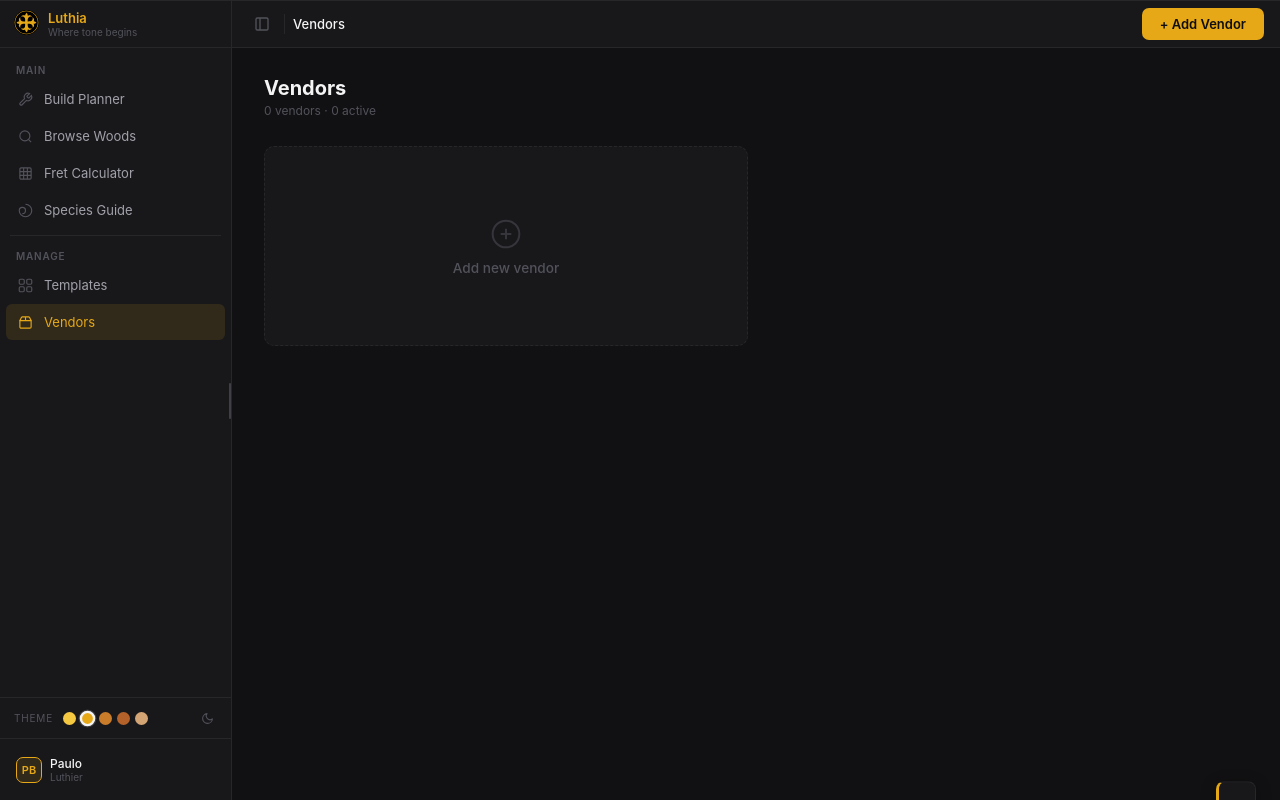
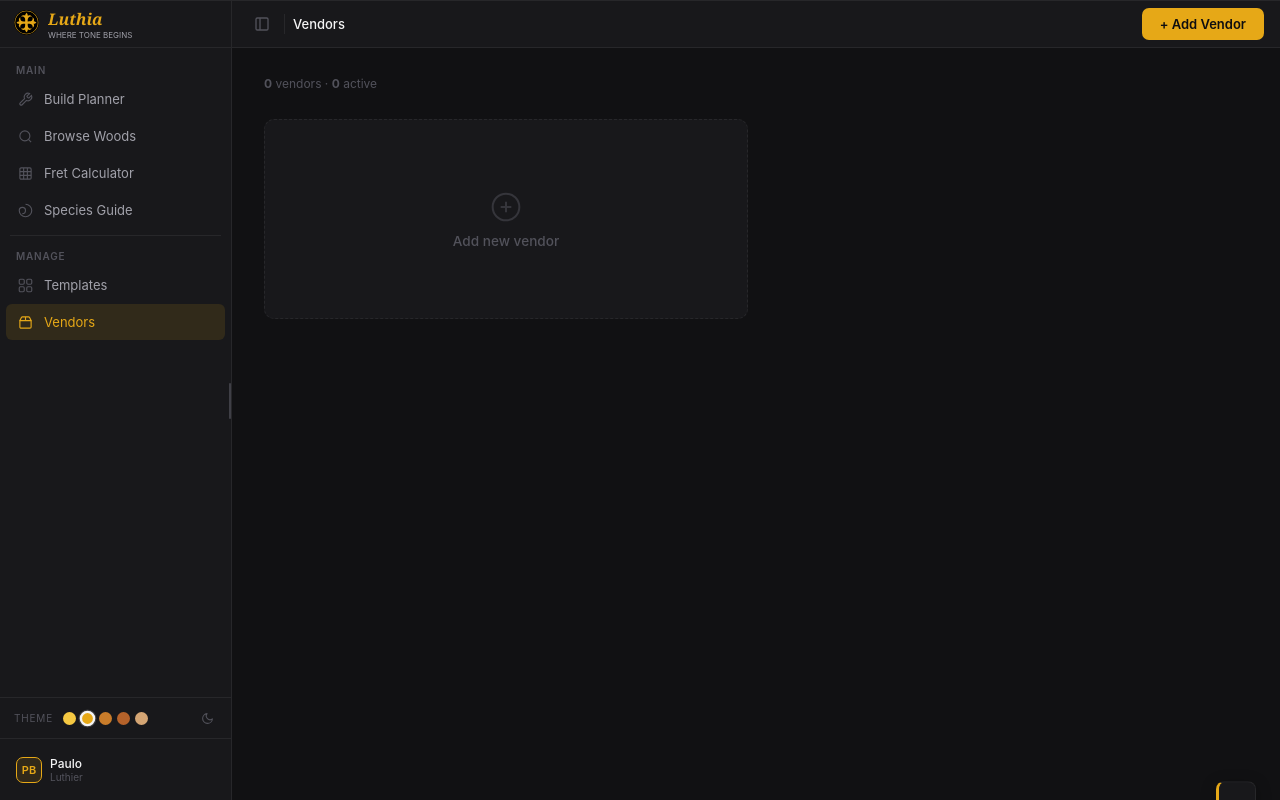
Before and after one commit to PawMarques/Luthia-App, a Flask app: page /vendors in a window 1280 px wide. Run offline with Flask 3, Linux system fonts and the light colour scheme.

Commit message:
some clean up prepping for css refactor, documentation and sysarch updates

```diff
--- a/luthia-app/static/luthia-dark.css
+++ b/luthia-app/static/luthia-dark.css
@@ -488,8 +488,8 @@ tr.detail-expand-row td.detail-expand-cell {
   white-space: nowrap;
   transition: opacity var(--sidebar-transition);
 }
-.brand-name { font-size: 13px; font-weight: 600; color: var(--accent); }
-.brand-sub  { font-size: 10px; color: #52525b; }
+.brand-name { font-family: 'Cormorant', 'Georgia', serif; font-style: italic; font-size: 1rem; font-weight: 600; color: var(--accent); }
+.brand-sub  { font-size: 0.5rem; font-weight: 400; color: #A1A1AA; }
 
 [data-sidebar="collapsed"] .brand-text { opacity: 0; }
 
@@ -852,6 +852,6 @@ tr.detail-expand-row td.detail-expand-cell {
 ═══════════════════════════════════════════════════════════════════
 */
 
-.page-title     { font-size: 20px; font-weight: 700; color: #f4f4f5; margin-bottom: 3px; }
+.page-title     {font-family: 'Cormorant', 'Georgia', serif; font-style: italic; font-size: 2rem; font-weight: 400; color: #f4f4f5; margin-bottom: 12px; }
 .page-title-sub { font-size: 12px; color: #52525b; }
 .page-title-bar { display: flex; justify-content: space-between; align-items: flex-start; margin-bottom: 20px; min-height: 42px; }
--- a/luthia-app/static/luthia-light.css
+++ b/luthia-app/static/luthia-light.css
@@ -260,7 +260,7 @@
 [data-mode="light"] .sidebar-rail::after   { background: #d6d3d1; }
 [data-mode="light"] .sidebar-header        { border-bottom-color: #e7e5e4; }
 [data-mode="light"] .brand-name            { color: var(--accent); }
-[data-mode="light"] .brand-sub             { color: #a8a29e; }
+[data-mode="light"] .brand-sub             { color: #18181B; }
 [data-mode="light"] .nav-group-label       { color: #a8a29e; }
 [data-mode="light"] .nav-divider           { background: #e7e5e4; }
 
--- a/luthia-app/templates/base.html
+++ b/luthia-app/templates/base.html
@@ -43,7 +43,7 @@
     </span>
     <div class="brand-text">
       <div class="brand-name">Luthia</div>
-      <div class="brand-sub">Where tone begins</div>
+      <div class="brand-sub">WHERE TONE BEGINS</div>
     </div>
   </div>
 
--- a/luthia-app/templates/builds/index.html
+++ b/luthia-app/templates/builds/index.html
@@ -13,9 +13,11 @@
 
 {% block content %}
 <div class="builds-wrap">
+<!--
   <div class="page-title-bar">
     <div class="page-title">Current builds</div>
   </div>
+-->
   <div class="builds-grid">
     {% for b in builds %}
       {% set parts_done   = b.parts | selectattr('product_id') | list | length %}
--- a/luthia-app/templates/fret.html
+++ b/luthia-app/templates/fret.html
@@ -386,7 +386,7 @@ tr.is-octave .fc-fret-num {
 
   <div class="page-title-bar">
     <div>
-      <div class="page-title">Fret Calculator</div>
+      <!--<div class="page-title">Fret Calculator</div>-->
       <div class="page-title-sub">Compute precise fret positions using the equal-temperament formula</div>
     </div>
   </div>
--- a/luthia-app/templates/species.html
+++ b/luthia-app/templates/species.html
@@ -556,7 +556,7 @@
 
   <!-- Page header -->
   <div class="sg-header">
-    <div class="page-title">Species Guide</div>
+    <!--<div class="page-title">Species Guide</div>-->
     <div class="sg-meta">
       <span class="sg-meta-item"><strong>{{ total_species }}</strong> species</span>
       <span class="sg-meta-item"><strong>{{ in_stock_count }}</strong> available from vendors</span>
--- a/luthia-app/templates/templates/index.html
+++ b/luthia-app/templates/templates/index.html
@@ -7,9 +7,11 @@
 
 {% block content %}
 <div class="builds-wrap">
+<!--
   <div class="page-title-bar">
     <div class="page-title">Instrument Templates</div>
   </div>
+-->
   <div class="tpl-list">
     {% for t in templates %}
       {{ template_card(t) }}
--- a/luthia-app/templates/vendors.html
+++ b/luthia-app/templates/vendors.html
@@ -403,11 +403,11 @@
 <div class="vendors-wrap">
 
   <div class="vendors-header">
-    <div class="page-title">Vendors</div>
+    <!--<div class="page-title">Vendors</div>-->
     <div class="page-title-sub">
-      {{ vendors | length }} vendor{{ 's' if vendors | length != 1 else '' }} ·
+      <span class="sg-meta-item"><strong>{{ vendors | length }}</strong> vendor{{ 's' if vendors | length != 1 else '' }} ·
       {% set active_count = vendors | selectattr('0.active') | list | length %}
-      {{ active_count }} active
+      <strong>{{ active_count }}</strong> active</span>
     </div>
   </div>
 
```
Also changed, not shown: 2 other files.
